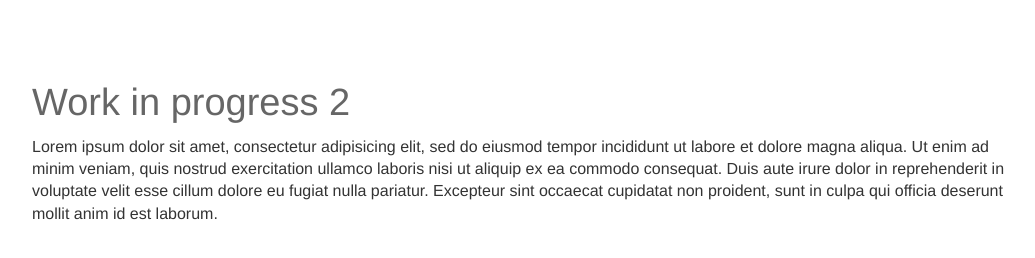
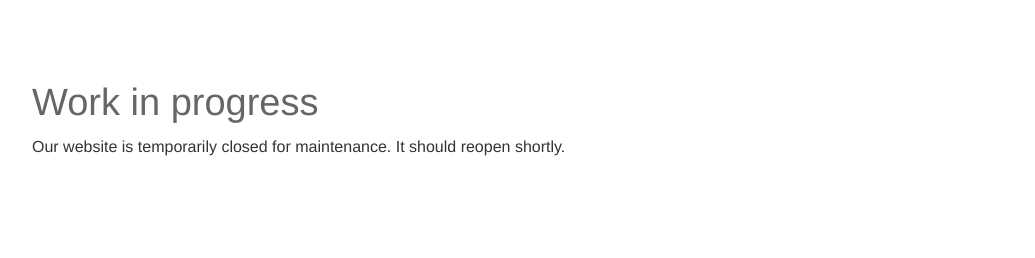
Before and after one commit to ronex/work-in-progress-site, a plain HTML site: page index.html in a window 1280 px wide. Shown: the whole page, without its empty margins (108-1143 px from the left). Drawn offline with nearby package versions, Linux system fonts and the light colour scheme.

Commit message:
Body copy changed

```diff
--- a/index.html
+++ b/index.html
@@ -18,8 +18,8 @@
 	</head>
 	<body>
 		<div id="wrapper">
-			<h1>Work in progress 2</h1>
-			<p>Lorem ipsum dolor sit amet, consectetur adipisicing elit, sed do eiusmod tempor incididunt ut labore et dolore magna aliqua. Ut enim ad minim veniam, quis nostrud exercitation ullamco laboris nisi ut aliquip ex ea commodo consequat. Duis aute irure dolor in reprehenderit in voluptate velit esse cillum dolore eu fugiat nulla pariatur. Excepteur sint occaecat cupidatat non proident, sunt in culpa qui officia deserunt mollit anim id est laborum.</p>
+			<h1>Work in progress</h1>
+			<p>Our website is temporarily closed for maintenance. It should reopen shortly.</p>
 		</div>
 
 		<script src="http://code.jquery.com/jquery-2.1.0.min.js"></script>
```
